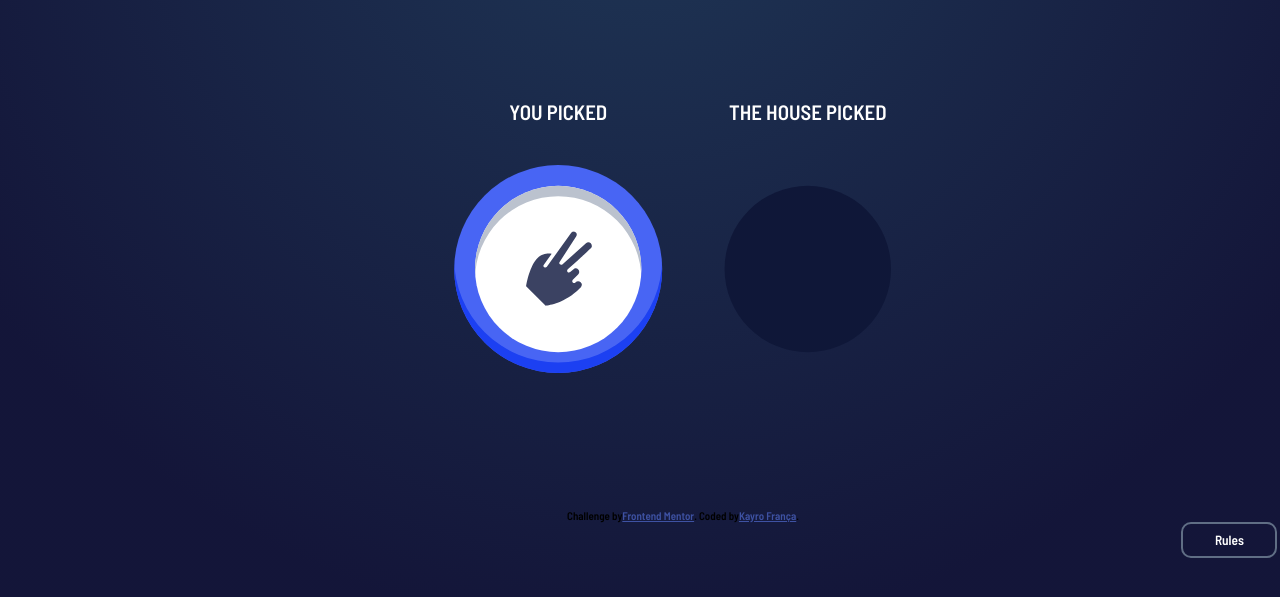
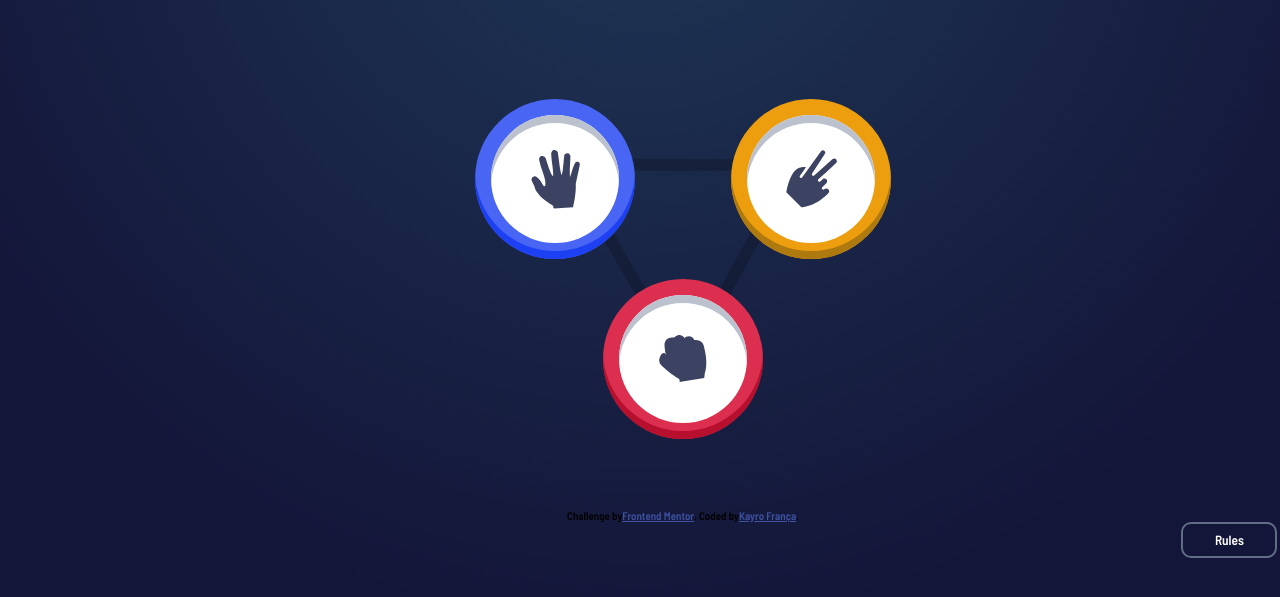
Before and after one commit to Kako-0/Rock-Paper-Scissors, a plain HTML site: page index.html in a window 1280 px wide. Shown: the part 163-760 px from the top of the page. Drawn offline with Linux system fonts and the light colour scheme.

Commit message:
some tests

```diff
--- a/index.html
+++ b/index.html
@@ -20,17 +20,17 @@
     </div>
   </div>
 
-  <div class="game" id="game">
-    <img class="triangle" src="./images/bg-triangle.svg" alt="bg-triangle">
-    <div class="circle paper" id="paper"><img src="./images/icon-paper.svg" alt="Paper"></div>
-    <div class="circle rock" id="rock"><img src="./images/icon-rock.svg" alt="Rock"></div>
-    <div class="circle scissor" id="scissor"><img src="./images/icon-scissors.svg" alt="Scissor"></div>
+  <div class="game" onclick="getPick()" id="game">
+    <img class="triangle" id="triangle" src="./images/bg-triangle.svg" alt="bg-triangle">
+    <button class="circle paper btnClean" id="paper"><img id="imgPaper" src="./images/icon-paper.svg" alt="Paper"></button>
+    <button class="circle rock btnClean" id="rock"><img id="imgRock" src="./images/icon-rock.svg" alt="Rock"></button>
+    <button class="circle scissor btnClean" id="scissor"><img id="imgScissor" src="./images/icon-scissors.svg" alt="Scissor"></button>
   </div>
 
   <div class="containerPick" id="contPick">
-    <div onclick="showed()" class="circle picked paper" id="picked">
+    <div class="circle picked" id="picked">
       <p>YOU PICKED</p>
-      <img src="./images/icon-scissors.svg" alt="Scissor">
+      <img id="imgPicked" src="./images/icon-scissors.svg" alt="Scissor">
     </div>
     <div class="winLose show" id="contWinLose">
       <p id="result">YOU LOSE</p>
@@ -47,6 +47,7 @@
     Coded by <a href="https://github.com/Kako-0">Kayro França</a>.
   </div>
 
+  <!--Button of the rules-->
   <button onclick="popup()" class="btnRules">Rules</button>
 
   <!--Modal-->
--- a/index.js
+++ b/index.js
@@ -1,3 +1,4 @@
+//show modal
 function popup() {
     const box = document.getElementById("popupRules");
 
@@ -15,10 +16,11 @@ function popup() {
         }
     });
 }
-
-function showed() {
+/*
+//show the container of result
+async function showed() {
     const algo = document.getElementById("contWinLose");
-    algo.style.display = "flex";
+    algo.classList.add('show');
 
     algo.addEventListener('click', (event) => {
         if (event.target.id == 'playAgain'){
@@ -27,10 +29,109 @@ function showed() {
                 offset: [ 0, 1 ]},
                 200);
             setTimeout(function(){
-                algo.style.display = "none";
-                const xesque = document.getElementById("contPick").style.display = "none";
-                const dele = document.getElementById("game").style.display = "flex";
+                algo.classList.remove('show');
+                const xesque = document.getElementById("contPick").remove('show');
+                xesque.classList.classList.add('desappear');
+                const dele = document.getElementById("game");
+                dele.classList.add('show');
             }, 200);
         }
     });
 }
+
+
+async function beats(id) {
+    const result = document.getElementById("result");
+    const house = document.getElementById("house");
+
+    if (id == "rock" && house == "scissor") {
+        result.innerText.replace("LOSE", 'WON');
+    } else {
+        if (id == "rock" && house == "rock") {
+            house.innerText.replace("LOSE", 'TIED');
+        }
+    }
+
+    if (id == "paper" && house == "rock") {
+        result.innerText.replace("LOSE", 'WON');
+    } else {
+        if (id == "paper" && house == "paper") {
+            house.innerText.replace("LOSE", 'TIED');
+        }
+    }
+
+    if (id == "scissor" && house == "paper") {
+        result.innerText.replace("LOSE", 'WON');
+    } else {
+        if (id == "scissor" && house == "scissor") {
+            house.innerText.replace("LOSE", 'TIED');
+        }
+    }
+}
+
+function getPick() {
+    const picked = document.getElementById("game");
+
+
+    picked.addEventListener('click', (event) => {
+        if (event.target.id != "game") {
+            let pick = event.target.id;
+            if (pick == 'imgPaper') {
+                pick = 'paper';
+            }
+            if (pick == 'imgRock') {
+                pick = 'rock';
+            }
+            if (pick == 'imgScissor') {
+                pick = 'scissor';
+            }
+            alert(pick);
+            //beats(pick);
+        }
+    });
+    //console.log(pick);
+
+    //picked.classList.add('desappear');
+
+    //await showPick(pick);
+}
+
+async function showPick(idPick) {
+    const container = document.getElementById("contPick");
+
+    const picked = container.firstElementChild;
+    picked.classList.add(`${idPick}`);
+
+    container.classList.add('show');
+
+    container.addEventListener('click', (event) => {
+        if (event.target.id == 'playAgain'){
+            showed();
+        }
+    });
+}
+*/
+
+function getPick() {
+    const picked = document.getElementById("game");
+
+    picked.addEventListener('click', (event) => {
+        if (event.target.id != "game" && event.target.id != "triangle") {
+            let pick = event.target.id;
+
+            if (pick == 'imgPaper') {
+                pick = 'paper';
+            }else{
+                if (pick == 'imgRock') {
+                    pick = 'rock';
+                }else{
+                    if (pick == 'imgScissor'){
+                        pick = 'scissor';
+                    }
+                }
+            }
+
+            console.log(pick);
+        }
+    });
+}
--- a/style.css
+++ b/style.css
@@ -50,7 +50,7 @@ body{
 }
 
 .game{
-    display: none;
+    display: flex;
     justify-content: center;
     align-items: center;
     width: 100%;
@@ -195,8 +195,11 @@ body{
 }
 
 .show{
-    display: flex;
+    display: flex !important;
     animation: appear 0.5s;
+}
+.desappear{
+    display: none;
 }
 
 @keyframes appear{
@@ -204,11 +207,8 @@ body{
     100%{ opacity: 1;};
 }
 
-.game{
+.containerPick{
     display: none;
-}
-.containerPick{
-    display: flex;
     justify-content: center;
     align-items: center;
     width: 40rem;
```
